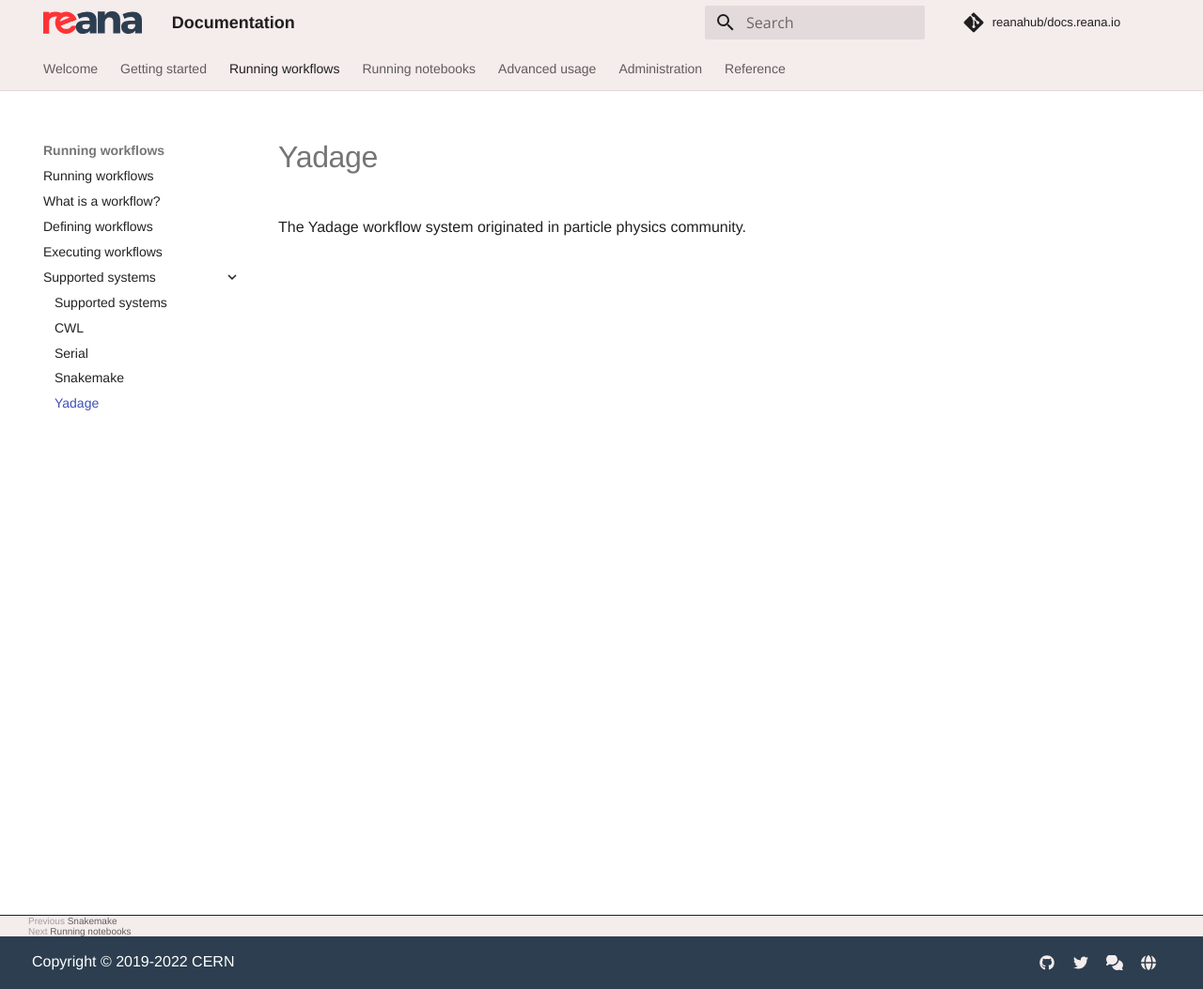
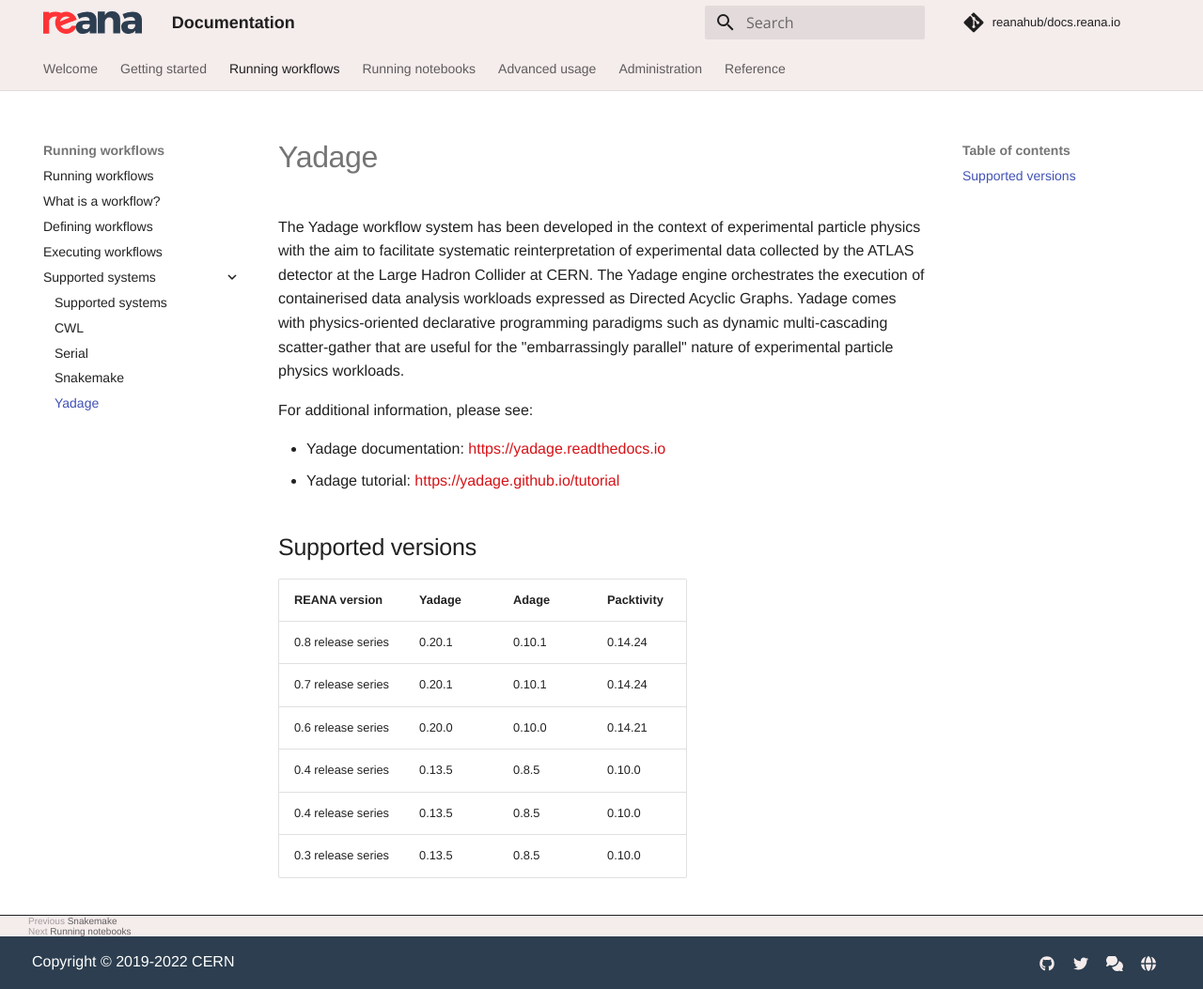
Before and after one commit to reanahub/docs.reana.io, an MkDocs documentation site: the page built from docs/running-workflows/supported-systems/yadage/index.md, in a window 1280 px wide and 1053 px high. Shown: the whole window at 94% size. Built offline with MkDocs 1.6.1 and Material for MkDocs 9.7.7, drawn with Linux system fonts in a browser that asks for light colours; comment, search, counter and statistics services are not loaded.

Commit message:
docs: improved supported workflow systems
closes https://github.com/reanahub/docs.reana.io/issues/101

```diff
--- a/docs/running-workflows/supported-systems/yadage/index.md
+++ b/docs/running-workflows/supported-systems/yadage/index.md
@@ -1,3 +1,26 @@
 # Yadage
 
-The Yadage workflow system originated in particle physics community.
+The Yadage workflow system has been developed in the context of experimental
+particle physics with the aim to facilitate systematic reinterpretation of
+experimental data collected by the ATLAS detector at the Large Hadron Collider
+at CERN. The Yadage engine orchestrates the execution of containerised data
+analysis workloads expressed as Directed Acyclic Graphs. Yadage comes with
+physics-oriented declarative programming paradigms such as dynamic
+multi-cascading scatter-gather that are useful for the "embarrassingly
+parallel" nature of experimental particle physics workloads.
+
+For additional information, please see:
+
+- Yadage documentation: [https://yadage.readthedocs.io](https://yadage.readthedocs.io)
+- Yadage tutorial: [https://yadage.github.io/tutorial](https://yadage.github.io/tutorial/)
+
+## Supported versions
+
+| REANA version         | Yadage  | Adage   | Packtivity |
+| ----------------------|---------|---------|------------|
+| 0.8 release series    | 0.20.1  | 0.10.1  | 0.14.24    |
+| 0.7 release series    | 0.20.1  | 0.10.1  | 0.14.24    |
+| 0.6 release series    | 0.20.0  | 0.10.0  | 0.14.21    |
+| 0.4 release series    | 0.13.5  | 0.8.5   | 0.10.0     |
+| 0.4 release series    | 0.13.5  | 0.8.5   | 0.10.0     |
+| 0.3 release series    | 0.13.5  | 0.8.5   | 0.10.0     |
```
Also changed, not shown: docs/running-workflows/supported-systems/serial/index.md (+4 -1 lines), docs/running-workflows/supported-systems/snakemake/index.md (+17 -1 lines).
